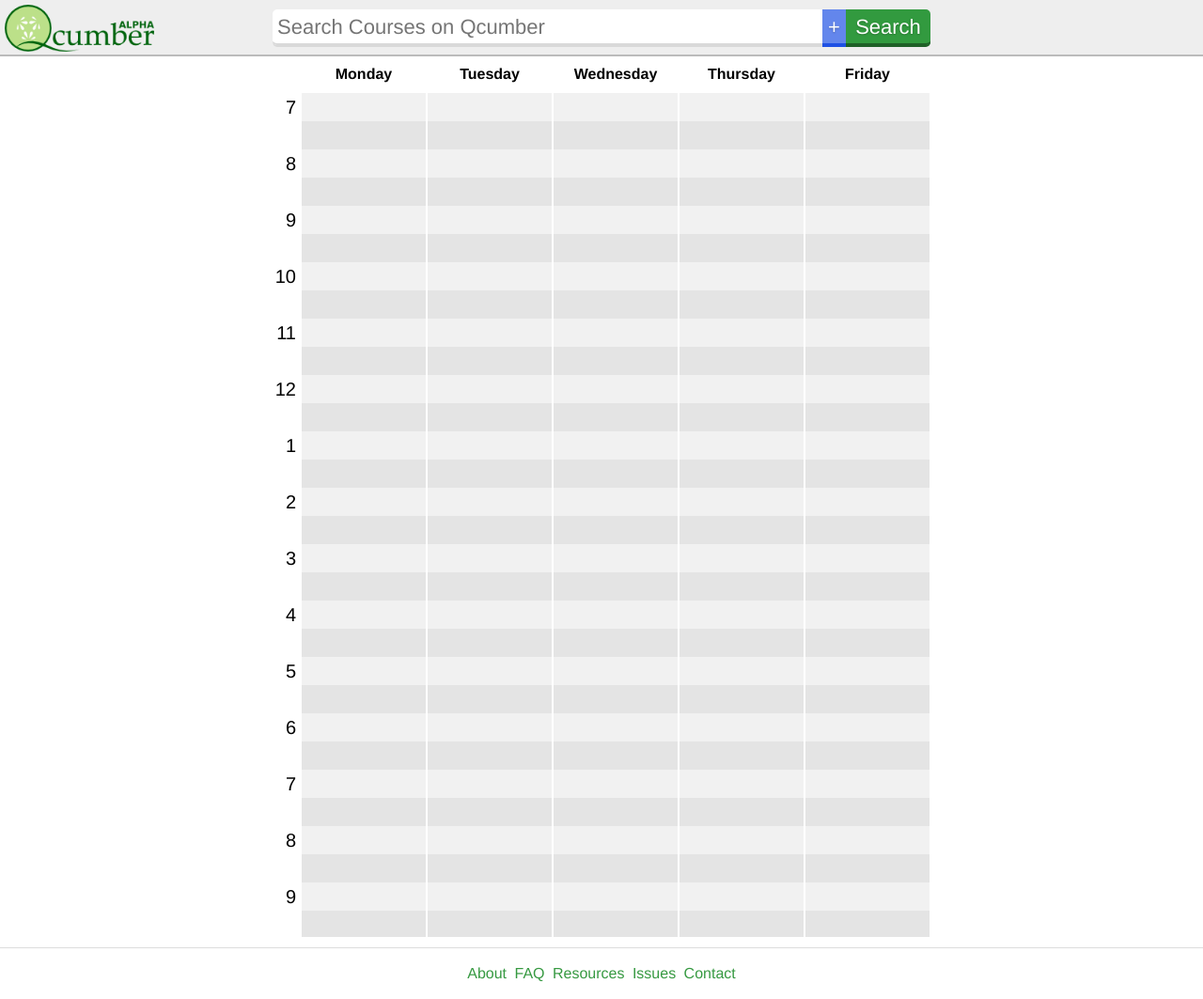
After one commit to Queens-Hacks/qcumber-frontend, a Flask app: page /timetable in a window 1280 px wide. The commit adds this page. Shown: the whole page at 94% size. Run offline with Flask 2, Linux system fonts and the light colour scheme.

Commit message:
Initial work on timetables

```diff
--- a/main.py
+++ b/main.py
@@ -1,6 +1,6 @@
 #!/usr/bin/env python
 
-from flask import Flask, render_template, abort, redirect, url_for, request, Markup, escape
+from flask import Flask, render_template, abort, redirect, url_for, request, Markup, escape, jsonify
 from elasticsearch import Elasticsearch
 from elasticsearch.exceptions import RequestError, NotFoundError
 from datetime import datetime
@@ -167,6 +167,8 @@ def course(subject, course):
 
     terms = {}
     for section in sects:
+        section['_source']['_id'] = section['_id'] # Record the _id
+
         old = terms.get('{year} {season}'.format(**(section['_source'])), [])
         old.append(section['_source'])
         terms['{year} {season}'.format(**(section['_source']))] = old
@@ -266,6 +268,17 @@ def results_page(query, short_title=None, title=None, force_all=False):
 # STATIC URLS #
 ###############
 
+@app.route('/timetable')
+def timetable(): return render_template('timetable.html')
+
+@app.route('/timetable/section/<section_id>')
+def sectionJSON(section_id):
+    try:
+        section_data = es.get(index='qcumber', doc_type='section', id=section_id)['_source']
+    except NotFoundError:
+        return abort(404, 'There is no such section')
+    return jsonify(section_data)
+
 @app.route('/faq')
 def faq(): return render_template('static/faq.html')
 
--- a/raw/styles/styles.scss
+++ b/raw/styles/styles.scss
@@ -41,6 +41,7 @@ a {
 }
 
 .contents {
+  overflow: scroll;
   max-width: $max-page-width;
   width: 100%;
   margin: 0px auto;
@@ -541,6 +542,76 @@ h2.course-name {
   }
 }
 
+/*************
+ * Timetable *
+ *************/
+.timetable-add {
+  font-size: 50%;
+  float: right;
+}
+
+.timetable-wrapper {
+  width: 700px;
+  margin: 0px auto;
+  padding: 0px;
+
+  .times {
+    float: left;
+    width: 30px;
+
+    .time {
+      height: 30px;
+      padding-top: 5px;
+      padding-right: 5px;
+      margin-bottom: 30px;
+      font-size: 20px;
+      text-align: right;
+    }
+  }
+
+  .day {
+    float: left;
+    width: 134px;
+  }
+
+  .day-label {
+    font-size: 100%;
+    text-align: center;
+    margin: 10px 0;
+  }
+
+  .day-sections {
+    position: relative;
+    border: 1px solid #fff;
+    height: 60px * 15;
+    background-image: url('../images/timetable-rows.png');
+  }
+
+  .section {
+    display: block;
+    position: absolute;
+    background-color: #fff;
+    border: 2px solid transparent;
+    background-clip: padding-box;
+    border-radius: 5px;
+    padding: 5px;
+    overflow: hidden;
+    box-shadow: inset 0 -2px darken(#fff, 30%);
+
+    h3 {
+      margin: 0;
+      font-size: 100%;
+      text-align: center;
+    }
+
+    p {
+      margin: 10px 0;
+      font-size: 70%;
+      text-align: center;
+    }
+  }
+}
+
 
 /*****************
  * Page headings *
--- /dev/null
+++ b/static/js/timetable.js
@@ -0,0 +1,190 @@
+(function() {
+  var day_height = 60;
+  var start_time = 7 * 60;
+
+  function start(item) {
+    return item.startHr * 60 + item.startMin;
+  }
+
+  function end(item) {
+    return item.endHr * 60 + item.endMin;
+  }
+
+  function countConflicts(i, schedule) {
+    var c = 0;
+    var l = schedule.length;
+    for (var i = 0; i < l; i++) {
+      var s = schedule[i];
+      if ((start(i) > start(s) && start(i) < end(s)) ||
+          (end(i) > start(s) && end(i) < end(s)) ||
+          (start(i) <= start(s) && end(i) >= end(s))) {
+        c++;
+      }
+    }
+
+    return c;
+  }
+
+  function conflicting(a, b) {
+    var start_a = start(a)
+      , start_b = start(b)
+      , end_a   = end(a)
+      , end_b   = end(b);
+
+    return ((start_a > start_b && start_a < end_b) ||
+            (end_a > start_b && end_a < end_b) ||
+            (start_a <= start_b && end_a >= end_b));
+  }
+
+  function renderSchedule(elem, schedule) {
+    // Sort by start times
+    // schedule.sort(function(a, b) { return start(a) - start(b); });
+
+    var maxColumn = 0; // The highest column which is required
+    var processed = []; // The items which have already had their column caclulated
+
+    forEach(schedule, function(entry, i) {
+      entry.width = 1;
+
+      // The entry will be put in the lowest column which is
+      // not conflicting with another entry.
+      var badColumns = [];
+      forEach(processed, function(item) {
+        if (conflicting(entry, item))
+          badColumns.push(item.column);
+      });
+
+      var column = 0;
+      while (indexOf(badColumns, column) !== -1) column++;
+
+      // Record the new column, and save the entry as being processed
+      entry.column = column;
+      if (column > maxColumn) maxColumn = column;
+
+      processed[i] = entry;
+    });
+
+    var colWidth = 100 / (maxColumn + 1);
+
+    forEach(processed, function(entry) {
+      // Attempt to expand the width of the item to the right
+      for (var i = entry.column + 1; i <= maxColumn; i++) {
+        if (all(processed,
+            function(item) { return item.column != i || !conflicting(entry, item); })) {
+          entry.width++; // Expand!
+        } else {
+          break;
+        }
+      }
+
+      // Create the element and add it to the day in question.
+      var element = document.createElement('div');
+      element.className = 'section';
+      if (entry.code)
+        element.innerHTML += '<h3>' + escapeHTML(entry.code) + '</h3>';
+
+      if (entry.room)
+        element.innerHTML += '<p>' + escapeHTML(entry.room) + '</p>';
+
+      // Positioning the element
+      element.style.top = ((start(entry) - start_time) * day_height / 60) + 'px';
+      element.style.height = ((end(entry) - start(entry)) * day_height / 60) + 'px';
+      element.style.left = (entry.column * colWidth) + '%';
+      element.style.width = (entry.width * colWidth) + '%';
+
+      elem.appendChild(element);
+    });
+  }
+
+  /* var schedule = [
+    {
+      room: 'DUNNING AUD',
+      code: "CISC 121",
+      startHr: 8,
+      startMin: 30,
+      endHr: 9,
+      endMin: 30
+    },
+    {
+      room: 'DUNNING AUD',
+      code: "CISC 226",
+      startHr: 9,
+      startMin: 30,
+      endHr: 10,
+      endMin: 30
+    },
+    {
+      room: 'DUNNING AUD',
+      code: "CISC 345",
+      startHr: 13,
+      startMin: 30,
+      endHr: 15,
+      endMin: 00
+    },
+    {
+      room: 'DUNNING AUD',
+      startHr: 11,
+      startMin: 30,
+      endHr: 14,
+      endMin: 30
+    }
+  ];
+
+  renderSchedule(document.getElementById('day-1'), schedule);
+  renderSchedule(document.getElementById('day-2'), schedule); */
+  var unloaded = 0;
+  var days = [
+    [], // Sunday
+    [], // Monday
+    [], // Tuesday
+    [], // Wednesday
+    [], // Thursday
+    [], // Friday
+    []  // Saturday
+  ];
+
+  var sections = JSON.parse(localStorage.getItem('timetable-sections') || '[]');
+  forEach(sections, function(section) {
+    unloaded++;
+
+    var xhr = new XMLHttpRequest();
+    xhr.addEventListener('load', function() {
+      unloaded--;
+      var data = JSON.parse(this.responseText);
+      forEach(data.classes, function(aClass) {
+        var startTime = new Date(aClass.start_time);
+        var endTime = new Date(aClass.end_time);
+
+        console.log(startTime);
+        console.log(endTime);
+
+        days[aClass.day_of_week].push({
+          room: aClass.location,
+          code: data.subject + ' ' + data.course,
+          startHr: startTime.getUTCHours(),
+          startMin: startTime.getUTCMinutes(),
+          endHr: endTime.getUTCHours(),
+          endMin: endTime.getUTCMinutes()
+        });
+      });
+
+      console.log('unloaded: ' + unloaded);
+      console.log(days);
+
+      if (unloaded <= 0)
+        renderAllSchedules();
+    });
+    xhr.open('get', '/timetable/section/' + encodeURIComponent(section), true);
+    xhr.send();
+  });
+
+
+  function renderAllSchedules() {
+    for (var i=1; i < 6; i++) { // Skip SATURADY and SUNDAY
+      renderSchedule(document.getElementById('day-' + i), days[i]);
+    }
+  }
+  console.log(sections);
+
+
+})();
--- a/static/js/utils.js
+++ b/static/js/utils.js
@@ -41,3 +41,25 @@ var sum = function(arr) {
     s += arr[i];
   return s;
 };
+
+var all = function(arr, cb) {
+  var l = arr.length;
+  for (var i=0; i < l; i++)
+    if (!cb(arr[i], i)) return false;
+  return true;
+};
+
+var entityMap = {
+  '&': '&amp;',
+  '<': '&lt;',
+  '>': '&gt;',
+  '"': '&quot;',
+  "'": '&#39;',
+  '/': '&#x2F'
+};
+
+var escapeHTML = function(s) {
+  return String(s).replace(/[&<>"'\/]/g, function(s) {
+    return entityMap[s];
+  });
+}
--- a/static/styles/styles.css
+++ b/static/styles/styles.css
@@ -23,6 +23,7 @@ a:visited {
     text-decoration: underline; }
 
 .contents {
+  overflow: scroll;
   max-width: 800px;
   width: 100%;
   margin: 0px auto; }
@@ -374,6 +375,58 @@ h2.course-name {
     .section-list table .location {
       text-align: right; }
 
+/*************
+ * Timetable *
+ *************/
+.timetable-add {
+  font-size: 50%;
+  float: right; }
+
+.timetable-wrapper {
+  width: 700px;
+  margin: 0px auto;
+  padding: 0px; }
+  .timetable-wrapper .times {
+    float: left;
+    width: 30px; }
+    .timetable-wrapper .times .time {
+      height: 30px;
+      padding-top: 5px;
+      padding-right: 5px;
+      margin-bottom: 30px;
+      font-size: 20px;
+      text-align: right; }
+  .timetable-wrapper .day {
+    float: left;
+    width: 134px; }
+  .timetable-wrapper .day-label {
+    font-size: 100%;
+    text-align: center;
+    margin: 10px 0; }
+  .timetable-wrapper .day-sections {
+    position: relative;
+    border: 1px solid #fff;
+    height: 900px;
+    background-image: url("../images/timetable-rows.png"); }
+  .timetable-wrapper .section {
+    display: block;
+    position: absolute;
+    background-color: #fff;
+    border: 2px solid transparent;
+    background-clip: padding-box;
+    border-radius: 5px;
+    padding: 5px;
+    overflow: hidden;
+    box-shadow: inset 0 -2px #b3b3b3; }
+    .timetable-wrapper .section h3 {
+      margin: 0;
+      font-size: 100%;
+      text-align: center; }
+    .timetable-wrapper .section p {
+      margin: 10px 0;
+      font-size: 70%;
+      text-align: center; }
+
 /*****************
  * Page headings *
  *****************/
--- a/templates/course.html
+++ b/templates/course.html
@@ -60,7 +60,7 @@
   </h4>
   <ul id="{{ term | slugify }}" class="section-list">
     {% for section in sections %}
-    <li class="section">
+    <li class="section" data-id="{{ section._id }}">
       <header>{{ section.type | fancy_section_type }} <small>({{ section.class_num }})</small></header>
       <table>
         {% for class in section.classes %}
--- /dev/null
+++ b/templates/timetable.html
@@ -0,0 +1,22 @@
+{% extends "tmpl.html" %}
+
+{% block title %}Timetable - Qcumber{% endblock %}
+
+{% block contents %}
+<div class="timetable-wrapper">
+  <div class="times">
+    <h2 class="day-label">&nbsp;</h2>
+    {% for i in range(15) %}
+    <div class="time">{{ ((i + 6) % 12) + 1 }}</div>
+    {% endfor %}
+  </div>
+  {% for i in range(5) %}
+  <div class="day">
+    <h2 class="day-label">{{ (i + 1) | dayofweek }}</h2>
+    <div class="day-sections" id="day-{{ (i + 1) }}"></div>
+  </div>
+  {% endfor %}
+</div>
+{% endblock %}
+
+{% block morejs %}<script src="{{ url_for('static', filename='js/timetable.js') }}"></script>{% endblock %}
--- a/templates/tmpl.html
+++ b/templates/tmpl.html
@@ -49,5 +49,7 @@
     <script src="{{ url_for('static', filename='js/utils.js') }}"></script>
     <script src="{{ url_for('static', filename='js/refine.js') }}"></script>
     <script src="{{ url_for('static', filename='js/collapse.js') }}"></script>
+    <script src="{{ url_for('static', filename='js/timetable_add.js') }}"></script>
+    {% block morejs %}{% endblock %}
   </body>
 </html>
```
Also changed, not shown: static/js/timetable_add.js (added, +43 -0 lines), static/images/timetable-rows.png (added), templates/components/timetable.html (added).
